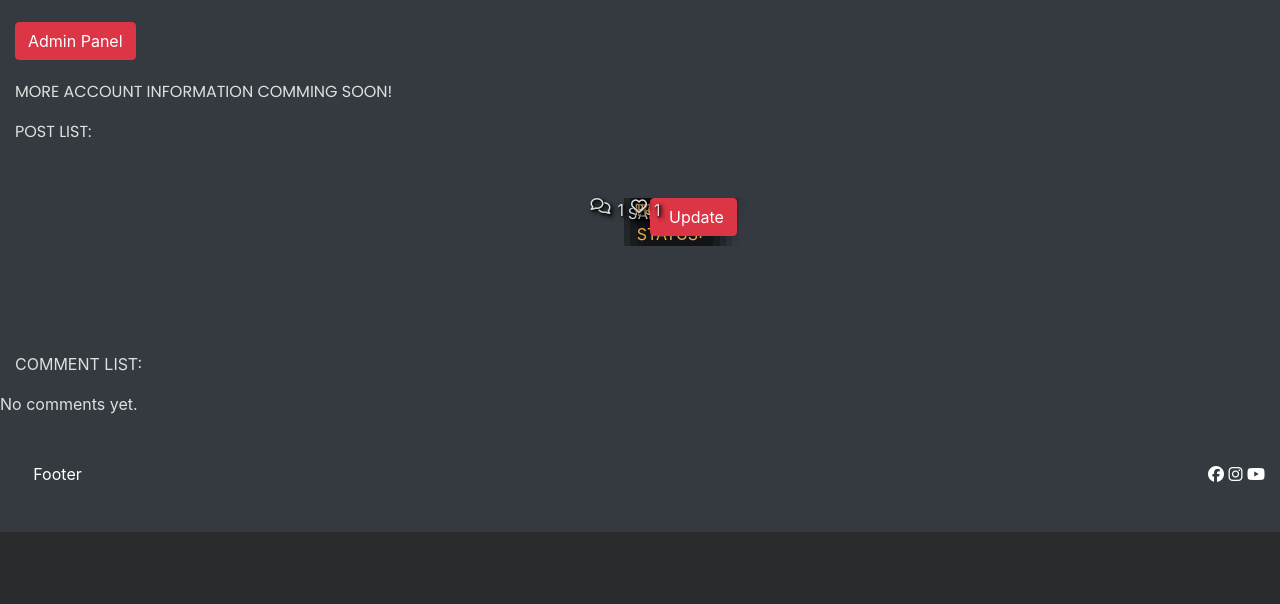
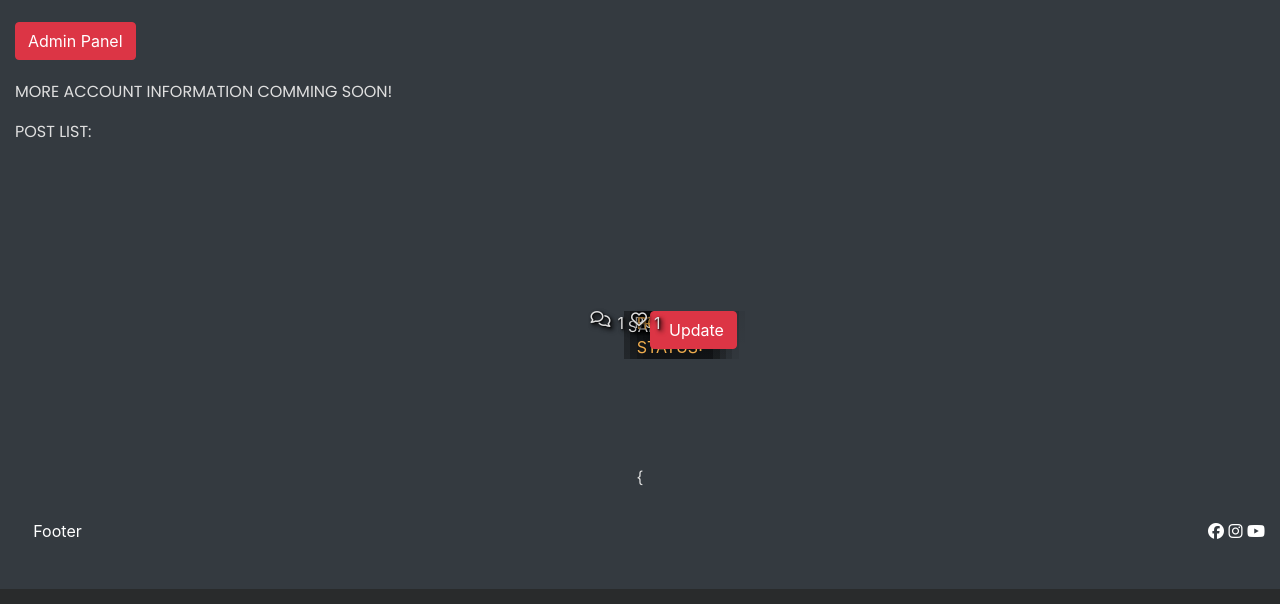
Before and after one commit to JeffreyBull76/CI_project4, a Django app: page /account.html in a window 1280 px wide. Shown: the part 196-800 px from the top of the page. Run offline with Django 3.2, Linux system fonts and the light colour scheme; a user stored in the database is signed in; tables that the repository leaves empty hold one stand-in row (values such as "Sample post"); some libraries are stand-ins or nearby versions.

Commit message:
changes to account page function and layout

```diff
--- a/digigallery/views.py
+++ b/digigallery/views.py
@@ -23,14 +23,17 @@ class AuthorPostList(LoginRequiredMixin, generic.ListView):
     template_name = 'account.html'
 
     def get_queryset(self):
-        queryset = super().get_queryset()
-        return queryset.filter(author=self.request.user).order_by('-created_on')  # noqa
-
-    def get_context_data(self, **kwargs):
-        context = super().get_context_data(**kwargs)
-        user_comments = Comment.objects.filter(name=self.request.user.username)
-        context['user_comments'] = user_comments
-        return context
+        user = self.request.user
+        if user.is_superuser or user.is_staff:
+            # If the user is a superuser or staff, include all draft posts
+            queryset = Post.objects.filter(status=0)
+            # Also include posts where the author is the current user
+            queryset = queryset | Post.objects.filter(author=user)
+        else:
+            # Otherwise, only include posts where the author is the current
+            queryset = Post.objects.filter(author=user)
+        queryset = queryset.order_by('-created_on')
+        return queryset
 
 
 class PostDetail(View):
--- a/templates/account.html
+++ b/templates/account.html
@@ -16,8 +16,9 @@
   </div>
   <div class="masonry-container">
     <div class="masonry-columns">
-      <!-- retrieves all posts from current user -->
+      <!-- Creates list of all draft posts -->
       {% for post in post_list %}
+      {% if post.status == 0 %}
       <div id="card-container masonry-brick">
         <div class="d-flex justify-content-center">
 
@@ -57,37 +58,61 @@
           </div>
         </div>
       </div>
-      {% endfor %}
-    </div>
-  </div>
-
-  <!-- shows all comments by current user and allows them to be deleted -->
-  <div class="container-fluid">
-    <p>COMMENT LIST:</p>
-    <div class="row">
-      <!-- comments section displays user feedback -->
-      {% for comment in user_comments %}
-      <div class="col-lg-3 col-md-4 col-sm-12 col-12">
-        <div class="card mb-3" id="comment-card">
-          <div class="card-header">
-            {{ comment.name }} said on {{ comment.created_on }}:
-          </div>
-          <div class="card-body">
-            <p>{{ comment.body }}</p>
-            {% if user.is_authenticated and comment.name == user.username %}
-            <a href="{% url 'comment_delete' pk=comment.pk %}?page=account"
-              class="btn btn-danger btn-sm float-right">Delete</a>
-            {% endif %}
-          </div>
-        </div>
-      </div>
-      {% empty %}
-      <!-- displays a message when no comments are present -->
-      <p>No comments yet.</p>
+      {% endif %}
       {% endfor %}
     </div>
   </div>
 
 
+
+  <div class="masonry-container">
+    <div class="masonry-columns">
+      <!-- rCreates list of posts from current user -->
+      {% for post in post_list %}
+      {% if post.author == request.user %}
+      <div id="card-container masonry-brick">
+        <div class="d-flex justify-content-center">
+
+          <div class="card img-card-acc h-100">
+
+            <div class="image-container">
+              {% if "placeholder" in post.featured_image.url %}
+              <img src="https://via.placeholder.com/384x512" class="card-img-top" alt="...">
+              {% else %}
+              <img class="card-img" src=" {{ post.featured_image.url }}">
+              {% endif %}
+            </div>
+
+            <div class="image-overlay">
+              <p class="author">{{ post.title }}</p>
+              {% if post.status == 1 %}
+              <!-- displays current status and allows deletion or updating -->
+              <div id="acc-pst-det">POST STATUS: PUBLISHED</div>
+              {% else %}
+              <div id="acc-pst-det">POST STATUS: DRAFT</div>
+              {% endif %}
+              {% if request.user == post.author %}
+              <a href="{% url 'delete_post' post.slug %}" class="btn btn-danger">Delete</a>
+              <a href="{% url 'post_update' post.slug %}" class="btn btn-danger">Update</a>
+              {% endif %}
+            </div>
+
+            <!-- shows likes and comments counter -->
+            <div class="image-overlay2">
+              <span class="like-counter"><i class="far fa-heart"></i>
+                {{ post.number_of_likes }}</span>
+              {% with post.comments.count as total_comments %}
+              <span class="comment-counter"><i class="far fa-comments"></i> {{ total_comments }}</span>
+              {% endwith %}
+            </div>
+
+          </div>
+        </div>
+      </div>
+      {% endif %}
+      {% endfor %}
+    </div>
+  </div>
+  {
 </main>
 {% endblock %}
```
